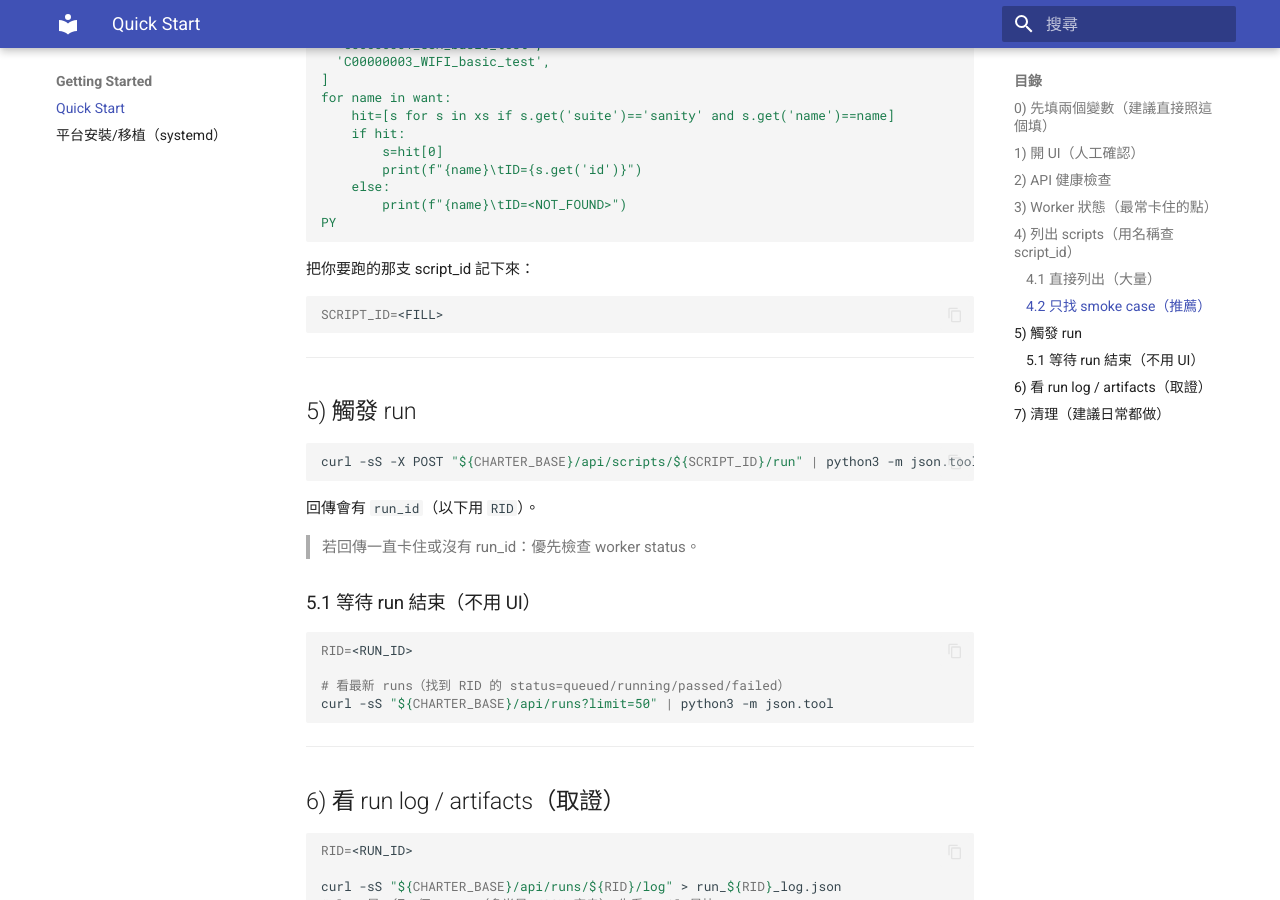
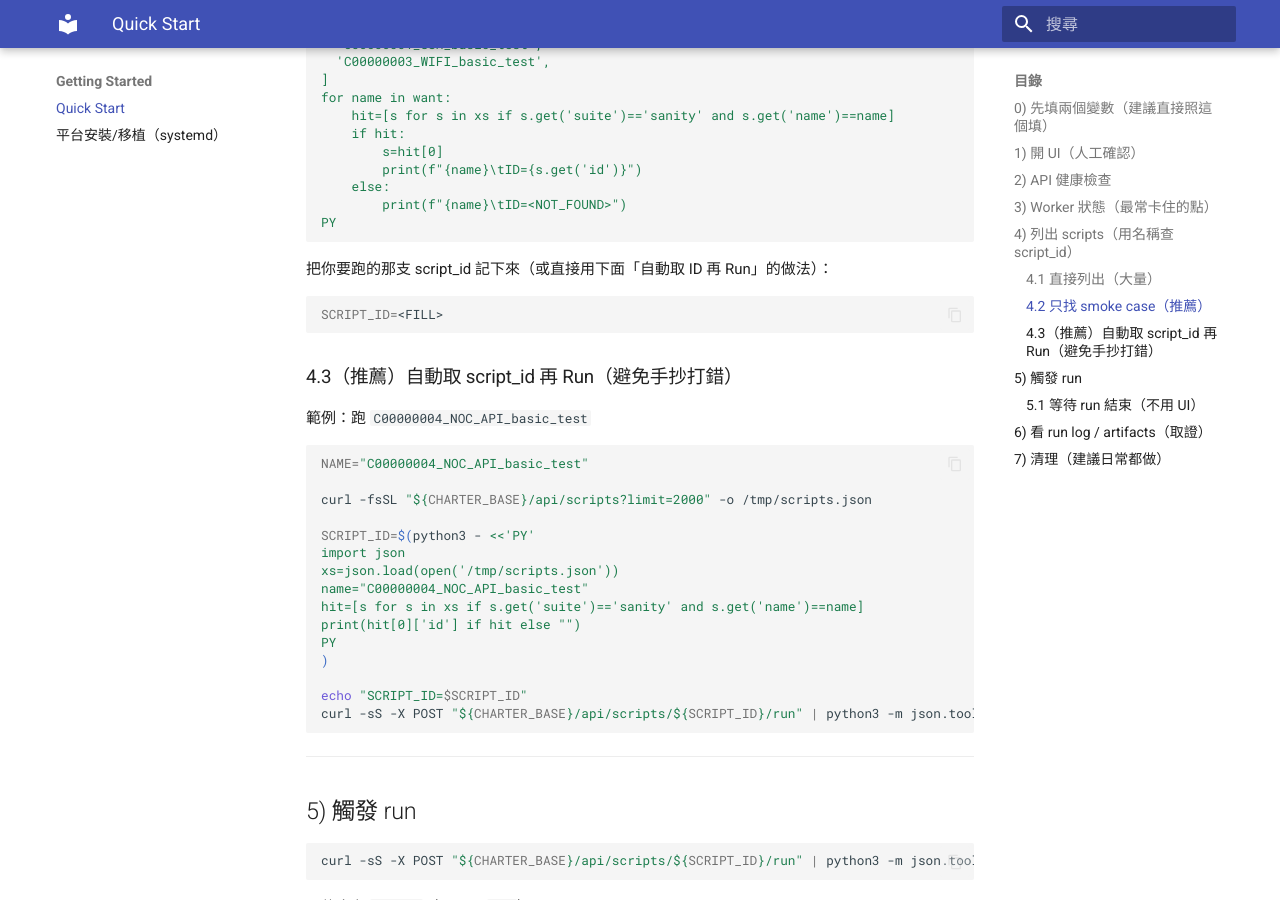
Before and after one commit to askeywifisit-ui/charter_project, an MkDocs documentation site: the page built from docs/charter_site/docs/getting_started/quick_start.md, in a window 1280 px wide and 900 px high, scrolled down 1588 px. Built offline with MkDocs 1.6.1 and Material for MkDocs 9.7.7, drawn with Linux system fonts in a browser that asks for light colours; comment, search, counter and statistics services are not loaded.

Commit message:
docs: quick start add auto script_id lookup to avoid manual typos

````diff
--- a/docs/charter_site/docs/getting_started/quick_start.md
+++ b/docs/charter_site/docs/getting_started/quick_start.md
@@ -83,9 +83,31 @@ for name in want:
 PY
 ```
 
-把你要跑的那支 script_id 記下來：
+把你要跑的那支 script_id 記下來（或直接用下面「自動取 ID 再 Run」的做法）：
 ```bash
 SCRIPT_ID=<FILL>
+```
+
+### 4.3（推薦）自動取 script_id 再 Run（避免手抄打錯）
+
+範例：跑 `C00000004_NOC_API_basic_test`
+
+```bash
+NAME="C00000004_NOC_API_basic_test"
+
+curl -fsSL "${CHARTER_BASE}/api/scripts?limit=2000" -o /tmp/scripts.json
+
+SCRIPT_ID=$(python3 - <<'PY'
+import json
+xs=json.load(open('/tmp/scripts.json'))
+name="C00000004_NOC_API_basic_test"
+hit=[s for s in xs if s.get('suite')=='sanity' and s.get('name')==name]
+print(hit[0]['id'] if hit else "")
+PY
+)
+
+echo "SCRIPT_ID=$SCRIPT_ID"
+curl -sS -X POST "${CHARTER_BASE}/api/scripts/${SCRIPT_ID}/run" | python3 -m json.tool
 ```
 
 ---
````
